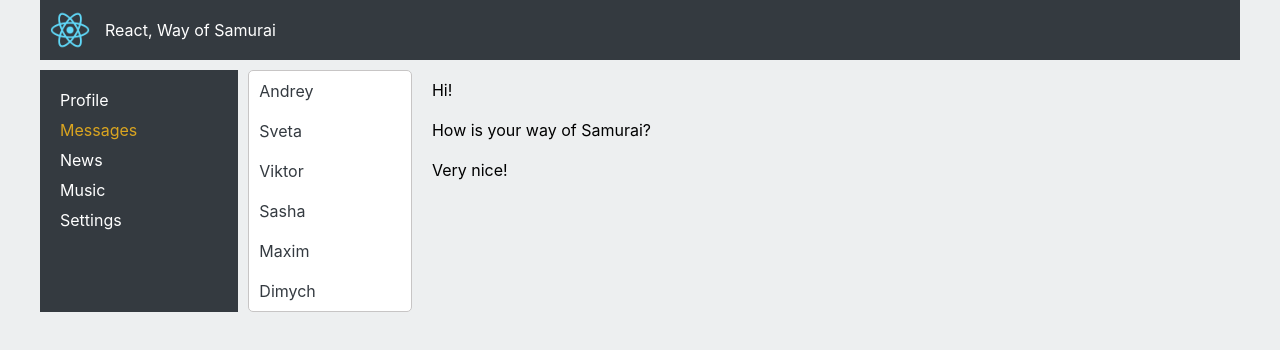
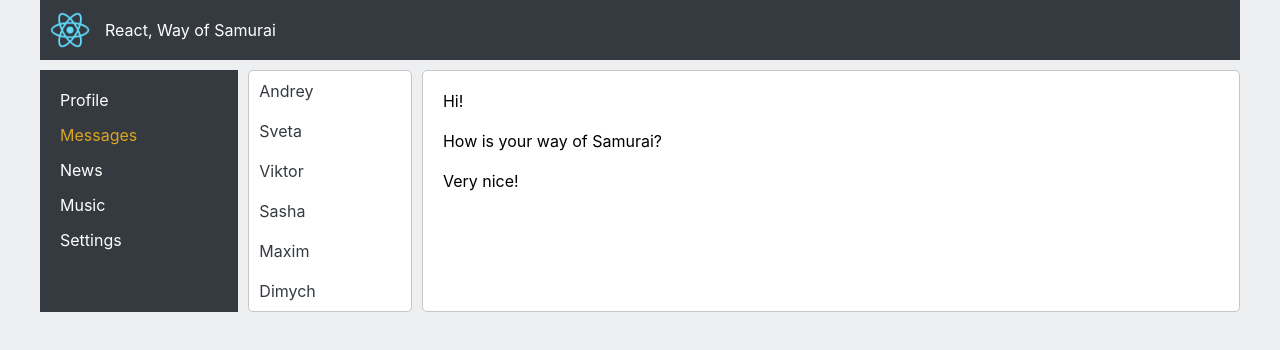
Before and after one commit to edjalilov/react-samurai, a React (Create React App) app: page /dialogs in a window 1280 px wide. Shown: the top 350 px of the page. Built offline with nearby package versions, Linux system fonts and the light colour scheme.

Commit message:
moved data into index js

```diff
--- a/src/App.js
+++ b/src/App.js
@@ -5,15 +5,15 @@
 import Navbar from "./components/Navbar/Navbar";
 import Profile from "./components/Profile/Profile";
 
-function App() {
+function App(props) {
   return (
     <BrowserRouter>
       <div className="app-wrapper">
         <Header />
         <Navbar />
         <div className="app-wrapper-content">
-          <Route path='/profile' component={Profile} />
-          <Route path='/dialogs' component={Dialogs} />
+          <Route path="/profile" render={() => <Profile posts={props.posts} />} />
+          <Route path="/dialogs" render={() => <Dialogs dialogs={props.dialogs} messages={props.messages} />} />
         </div>
       </div>
     </BrowserRouter>
--- a/src/components/Dialogs/Dialogs.jsx
+++ b/src/components/Dialogs/Dialogs.jsx
@@ -3,27 +3,10 @@
 import DialogsItems from "./DialogsItems/DialogsItems";
 import Message from "./Message/Message";
 
-let dialogs = [
-  { id: 1, name: "Andrey" },
-  { id: 2, name: "Sveta" },
-  { id: 3, name: "Viktor" },
-  { id: 4, name: "Sasha" },
-  { id: 5, name: "Maxim" },
-  { id: 6, name: "Dimych" },
-];
+const Dialogs = (props) => {
+  let messageElements = props.messages.map( m => <Message message={m.message} /> );
+  let dialogsElements = props.dialogs.map( d => <DialogsItems id={d.id} name={d.name} /> );
 
-let messages = [
-  { id: 1, message: "Hi!" },
-  { id: 2, message: "How is your way of Samurai?" },
-  { id: 3, message: "Very nice!" },
-];
-
-let messageElements = messages.map((m) => <Message message={m.message} />);
-let dialogsElements = dialogs.map((d) => (
-  <DialogsItems id={d.id} name={d.name} />
-));
-
-const Dialogs = () => {
   return (
     <div className={classes.dialogs}>
       <div className={classes.dialogsElements}>{dialogsElements}</div>
--- a/src/components/Dialogs/Dialogs.module.css
+++ b/src/components/Dialogs/Dialogs.module.css
@@ -12,3 +12,10 @@
   border-radius: 5px;
   border: 1px solid #c7c5c5;
 }
+
+.messages {
+  padding: 10px;
+  background: #fff;
+  border-radius: 5px;
+  border: 1px solid #c7c5c5;
+}
--- a/src/components/Dialogs/Message/Message.module.css
+++ b/src/components/Dialogs/Message/Message.module.css
@@ -1,10 +1,3 @@
-.messages {
-    padding: 10px;
-    background: #fff;
-    border-radius: 5px;
-    border: 1px solid #c7c5c5;
-  }
-
-  .message {
-    padding: 10px;
-  }
+.message {
+  padding: 10px;
+}
--- a/src/components/Navbar/Navbar.module.css
+++ b/src/components/Navbar/Navbar.module.css
@@ -14,8 +14,8 @@
   text-decoration: underline;
 }
 .navItem {
-  margin-bottom: 10px;
+  margin-bottom: 15px;
 }
 .nav ul {
-  padding: 20px 0 0 20px;
+  padding: 20px;
 }
--- a/src/components/Profile/MyPosts/MyPosts.jsx
+++ b/src/components/Profile/MyPosts/MyPosts.jsx
@@ -2,16 +2,10 @@
 import classes from "./MyPosts.module.css";
 import Post from "./Post/Post";
 
-let posts = [
-  { message: "Hi, how are you?", likesCount: "14" },
-  { message: "It's my first post", likesCount: "3" },
-];
-
-let postElements = posts.map((p) => (
-  <Post message={p.message} likesCount={p.likesCount} />
-));
-
-const MyPosts = () => {
+const MyPosts = (props) => {
+  let postElements = props.posts.map((p) => (
+    <Post message={p.message} likesCount={p.likesCount} />
+  ));
   return (
     <>
       <div className={classes.item}>
--- a/src/components/Profile/Profile.jsx
+++ b/src/components/Profile/Profile.jsx
@@ -3,11 +3,12 @@
 // import classes from "./Profile.module.css";
 import ProfileInfo from "../Profile/ProfileInfo/ProfileInfo";
 
-const Profile = () => {
+
+const Profile = (props) => {
   return (
     <>
       <ProfileInfo />
-      <MyPosts />
+      <MyPosts posts={props.posts} />
     </>
   );
 };
--- a/src/index.js
+++ b/src/index.js
@@ -3,9 +3,29 @@
 import "./index.css";
 import App from "./App";
 
+let dialogs = [
+  { id: 1, name: "Andrey" },
+  { id: 2, name: "Sveta" },
+  { id: 3, name: "Viktor" },
+  { id: 4, name: "Sasha" },
+  { id: 5, name: "Maxim" },
+  { id: 6, name: "Dimych" },
+];
+
+let messages = [
+  { id: 1, message: "Hi!" },
+  { id: 2, message: "How is your way of Samurai?" },
+  { id: 3, message: "Very nice!" },
+];
+
+let posts = [
+  { message: "Hi, how are you?", likesCount: "14" },
+  { message: "It's my first post", likesCount: "3" },
+];
+
 ReactDOM.render(
   <React.StrictMode>
-    <App />
+    <App posts={posts} dialogs={dialogs} messages={messages} />
   </React.StrictMode>,
   document.getElementById("root")
 );
```
Also changed, not shown: src/assets/[Originals]/ava1.jpg (deleted).
